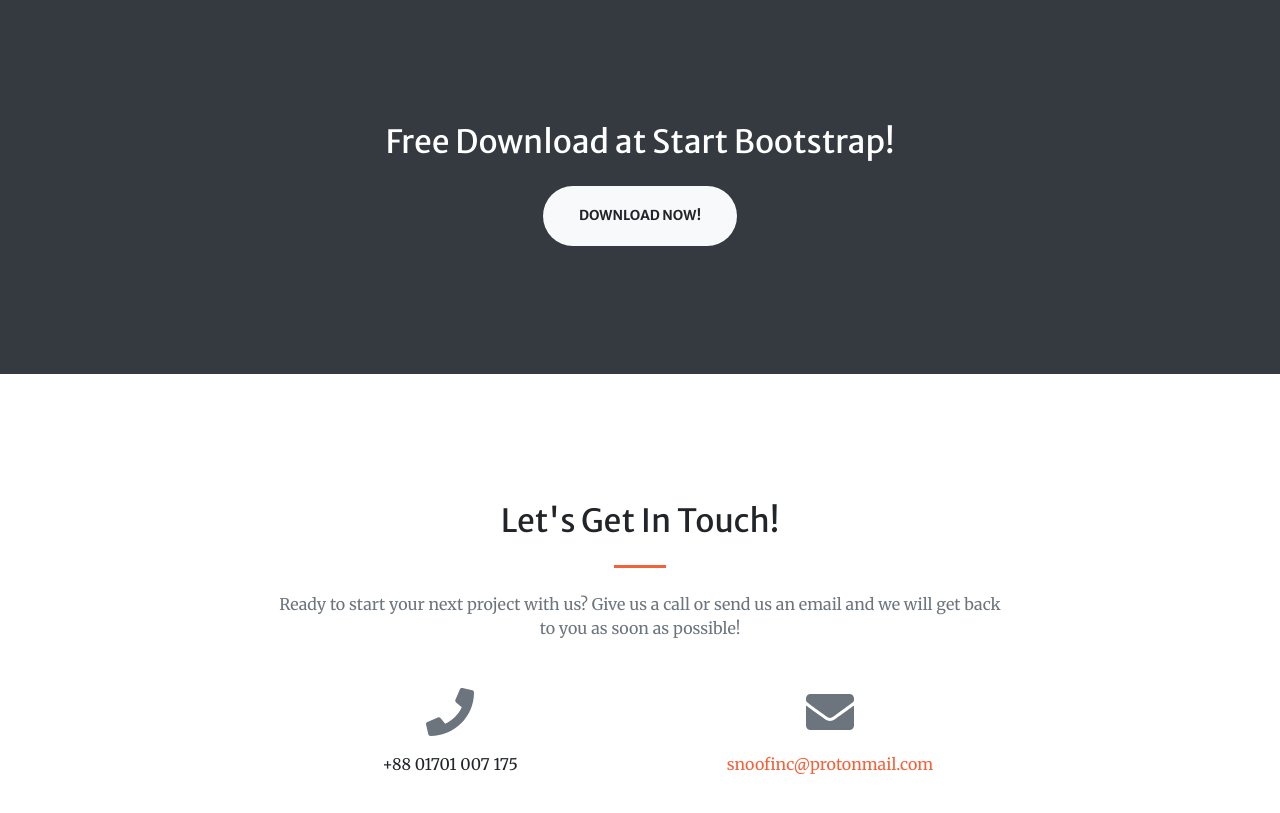
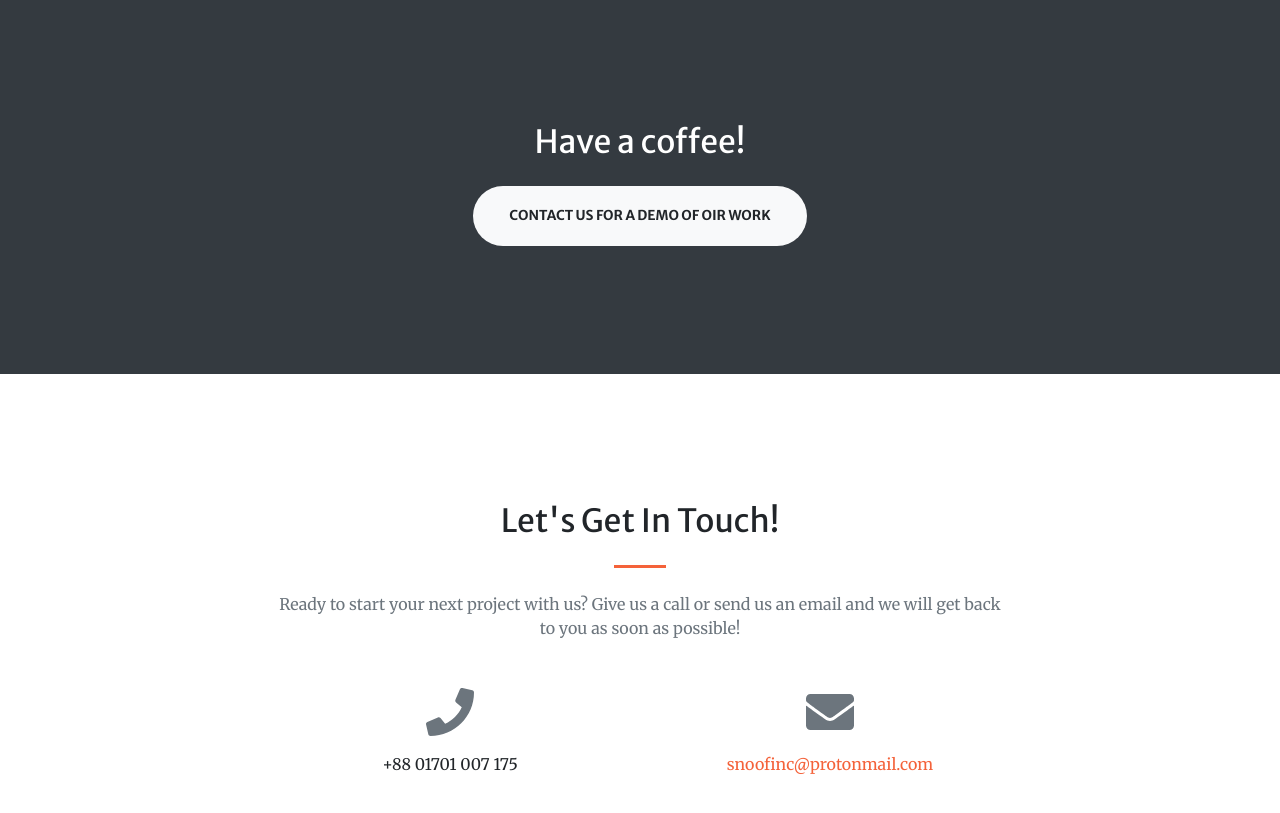
Before and after one commit to snoofinc/snoofinc.github.io, a plain HTML site: page index.html in a window 1280 px wide. Shown: the part 2500-3313 px from the top of the page. Drawn offline with nearby package versions, Linux system fonts and the light colour scheme; files whose address does not match are found by name.

Commit message:
Update index.html

```diff
--- a/index.html
+++ b/index.html
@@ -170,8 +170,8 @@
         <!-- Call to action-->
         <section class="page-section bg-dark text-white">
             <div class="container text-center">
-                <h2 class="mb-4">Free Download at Start Bootstrap!</h2>
-                <a class="btn btn-light btn-xl" href="https://startbootstrap.com/themes/creative/">Download Now!</a>
+                <h2 class="mb-4">Have a coffee!</h2>
+                <a class="btn btn-light btn-xl" href="mailto:snoofinc@protonmail.com">Contact us for a demo of oir work</a>
             </div>
         </section>
         <!-- Contact-->
```
